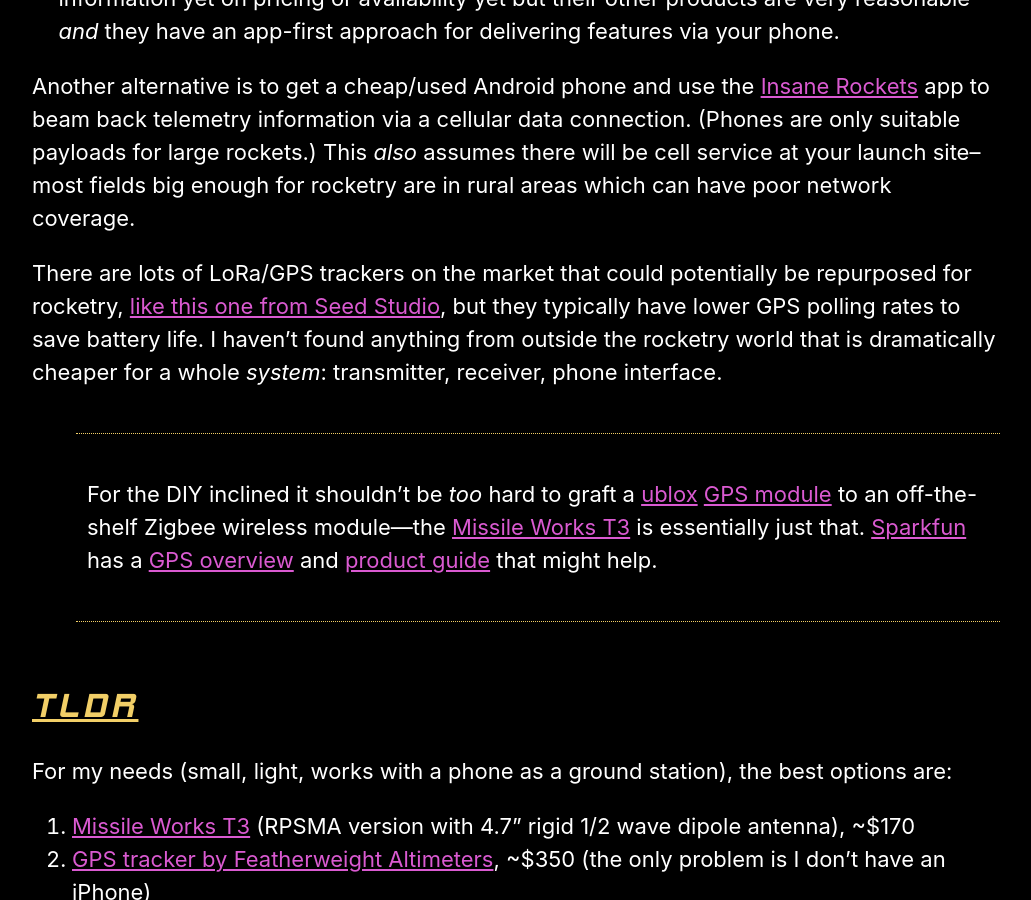
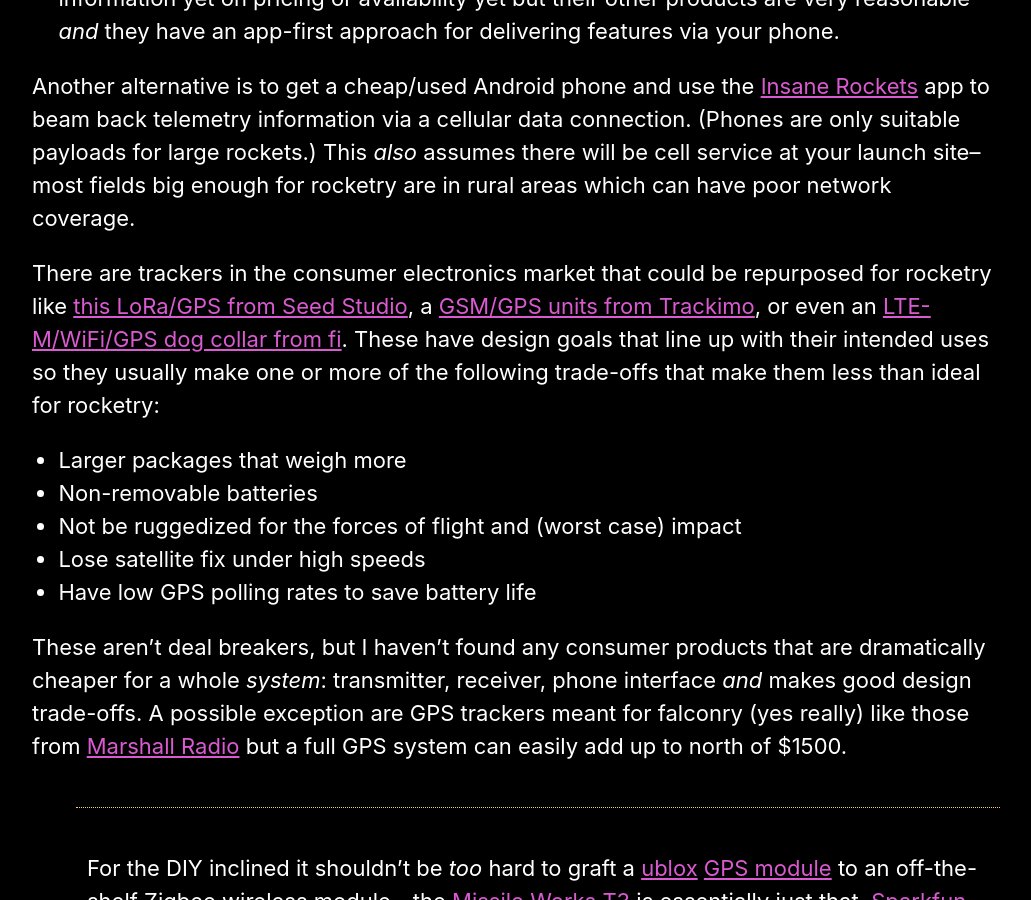
Before and after one commit to rocketlabdelta/rocketlabdelta.com, a Jekyll site: the page built from _posts/2020-02-13-gps-telemetry-in-2020.md, in a window 1280 px wide and 900 px high, scrolled down 3278 px. Shown: the whole window, without its empty margins (124-1155 px from the left). Built offline with Jekyll 4.4.1, drawn with Linux system fonts in a browser that asks for light colours.

Commit message:
Notes on consumer GPS trackers

```diff
--- a/_posts/2020-02-13-gps-telemetry-in-2020.md
+++ b/_posts/2020-02-13-gps-telemetry-in-2020.md
@@ -69,8 +69,17 @@
 (Phones are only suitable payloads for large rockets.)
 This _also_ assumes there will be cell service at your launch site--most fields big enough for rocketry are in rural areas which can have poor network coverage.
 
-There are lots of LoRa/GPS trackers on the market that could potentially be repurposed for rocketry, [like this one from Seed Studio][39], but they typically have lower GPS polling rates to save battery life.
-I haven't found anything from outside the rocketry world that is dramatically cheaper for a whole _system_: transmitter, receiver, phone interface.
+There are trackers in the consumer electronics market that could be repurposed for rocketry like [this LoRa/GPS from Seed Studio][39], a [GSM/GPS units from Trackimo][39a], or even an [LTE-M/WiFi/GPS dog collar from fi][39b].
+These have design goals that line up with their intended uses so they usually make one or more of the following trade-offs that make them less than ideal for rocketry:
+
+- Larger packages that weigh more
+- Non-removable batteries
+- Not be ruggedized for the forces of flight and (worst case) impact
+- Lose satellite fix under high speeds
+- Have low GPS polling rates to save battery life
+
+These aren't deal breakers, but I haven't found any consumer products that are dramatically cheaper for a whole _system_: transmitter, receiver, phone interface _and_ makes good design trade-offs.
+A possible exception are GPS trackers meant for falconry (yes really) like those from [Marshall Radio][39c] but a full GPS system can easily add up to north of $1500.
 
 <aside>
 For the DIY inclined it shouldn&rsquo;t be <em>too</em> hard to graft a <a href="https://www.u-blox.com/en">ublox</a> <a href="https://www.u-blox.com/en/positioning-chips-and-modules">GPS module</a> to an off-the-shelf Zigbee wireless module&mdash;the <a href="https://www.missileworks.com/t3/">Missile Works T3</a> is essentially just that.
```
Also changed, not shown: other parts of _posts/2020-02-13-gps-telemetry-in-2020.md (+3 -0 lines).
